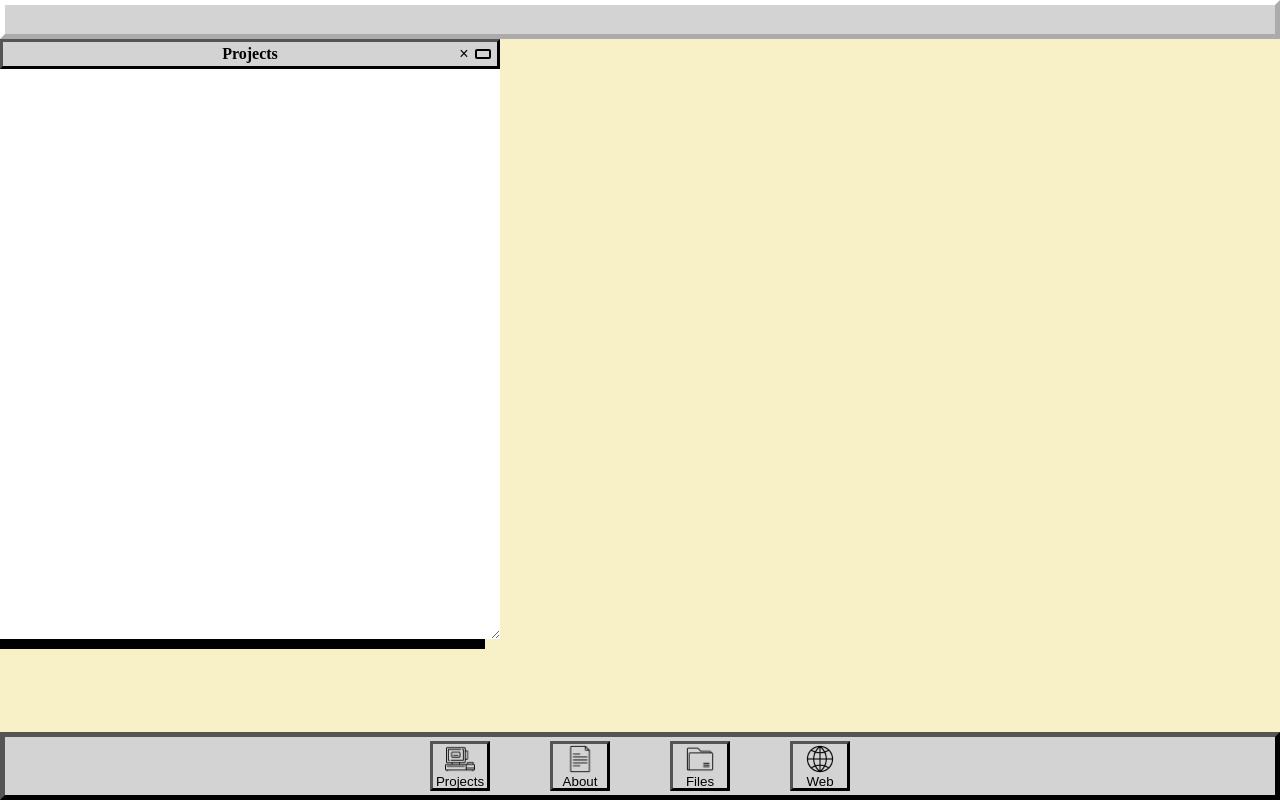
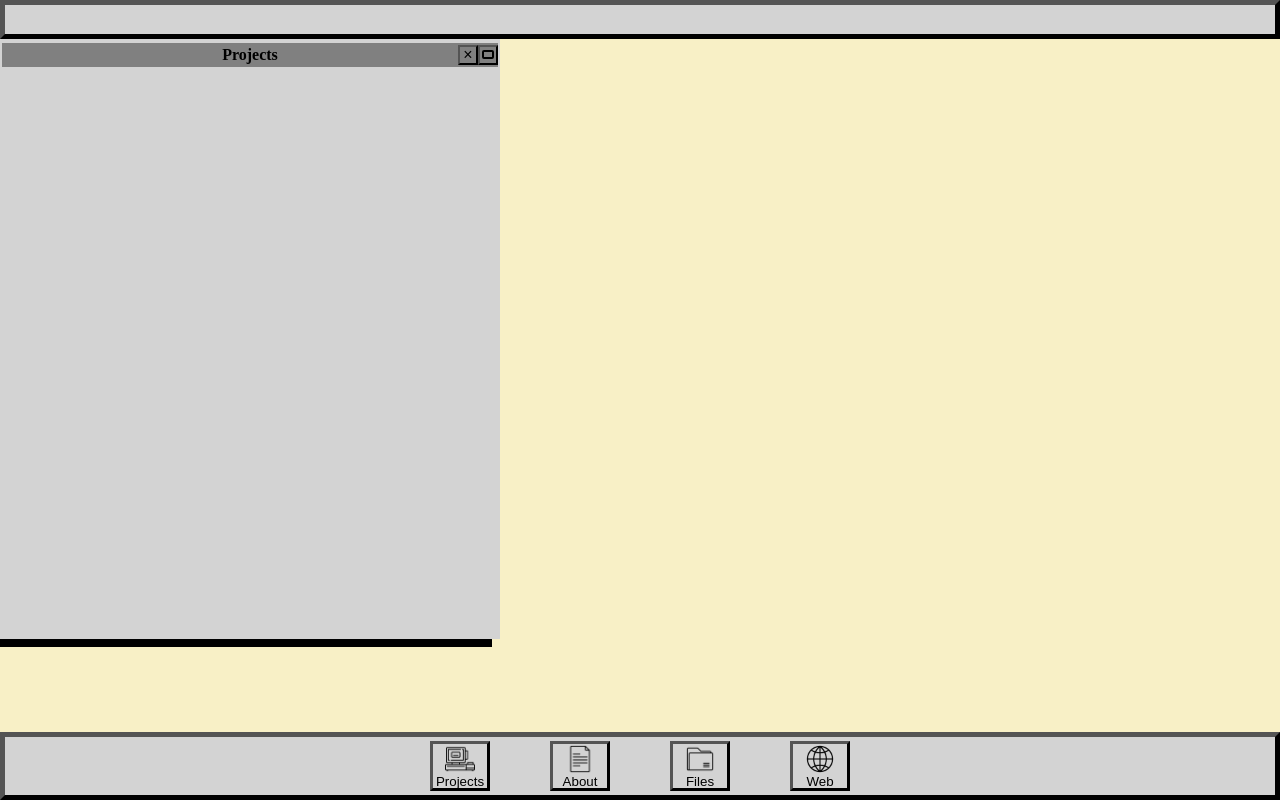
Before and after one commit to micahjp/personal_site, a plain HTML site: page index.html in a window 1280 px wide. Both pictures are taken after a click on the button "Projects". Drawn offline with Linux system fonts and the light colour scheme.

Commit message:
completed window styling

```diff
--- a/css/stylesByClass.css
+++ b/css/stylesByClass.css
@@ -1,32 +1,32 @@
 .window {
-    background-color: white;
+    background-color: #D3D3D3;
+    border: 2px solid #D3D3D3;
     position: absolute;
     display: none;
-    box-shadow: -15px 10px black;
-    max-height: 90vh;
-    max-width: 100%;
+    box-sizing: border-box;
+    box-shadow: -8px 8px black;
     width: 500px;
     height: 600px;
-    min-height: 500px;
-    min-width: 400px;
-    resize: both;
-    overflow: scroll;
     z-index: 1;
+    overflow: hidden;
+//    resize: both;
 }
 
 .titleBar {
+    background-color: #808080;
     display: flex;
     align-items: center;
     justify-content: space-between;
     box-sizing: border-box;
-    background-color: #D3D3D3;
-    border: 3px outset black;
-    height: 30px;
+    border-top: 2px solid #D3D3D3;
+    border-bottom: 4px solid #D3D3D3;
+    font-size: 16px;
+    height: 5%;
     width: 100%;
 }
 
 .titleBarSpacer {
-    width: 50px;
+    width: 40px;
 }
 
 .windowTitle {
@@ -38,25 +38,29 @@
     display: flex;
     align-items: center;
     justify-content: center;
-    width: 50px;
+    box-sizing: border-box;
+    width: 40px;
 }
 
-.hide {
+.titleBarButton {
     background: transparent;
-    padding: none;
-    border: none;
+    border: 2px outset black;
     font-size: inherit;
+    display: flex;
+    justify-content: center;
+    align-items: center;
+    text-align: center;
+    height: 20px;
+    width: 20px;
     cursor: pointer;
+    padding: 0;
 }
 
 .maximize {
-    height: 10px;
-    width: 10px;
-    background: transparent;
+    height: 5px;
+    width: 8px;
     border-radius: 2px;
     border: 2px solid black;
-    font-size: inherit;
-    cursor: pointer;
 }
 
 .grab {
@@ -68,11 +72,23 @@
 }
 
 .documentBody {
+    height: 95%;
+    border: 4px inset #808080;
+    background-color: white;
+    box-sizing: border-box;
+    overflow-y: hidden;
+}
+
+.documentBodyContent {
+    height: 100%;
+    overflow-y: auto;
+    box-sizing: border-box;
     display: flex;
+    text-align: center;
+    background-color: white;
     flex-direction: column;
     justify-content: space-around;
     align-items: center;
-    text-align: center;
 }
 
 
--- a/css/stylesById.css
+++ b/css/stylesById.css
@@ -15,8 +15,8 @@ body {
 #statusBar {
     background-color: #D3D3D3;
     box-sizing: border-box;
-    border: 5px outset white;
-    height: min(40px, 5vh);
+    border: 5px outset black;
+    height: 40px;
     width: 100%;
 }
 
@@ -24,7 +24,7 @@ body {
     background-color: #F8F0C6;
     box-sizing: border-box;
     overflow: hidden;
-    max-height: 90vh;
+    max-height: 100%;
     max-width: 100%;
     height: 90vh;
     width: 100%;
--- a/index.html
+++ b/index.html
@@ -23,10 +23,11 @@
                             Projects
                         </h6>
                         <span class="windowButtonCluster">
-                            <button id="computerCloseButton" class="hide" data-target="computerWindow">
+                            <button id="computerCloseButton" class="hide titleBarButton" data-target="computerWindow">
                                 &times;
                             </button>
-                            <button id="computerMaxButton" class="maximize" data-target="computerWindow">
+                            <button id="computerMaxButton" class="titleBarButton" data-target="computerWindow">
+                                <div class="maximize"></div>
                             </button>
                         </span>
                     </header>
@@ -38,14 +39,16 @@
                             About Me
                         </h6>
                         <span class="windowButtonCluster">
-                            <button id="documentCloseButton" class="hide" data-target="documentWindow">
+                            <button id="documentCloseButton" class="hide titleBarButton" data-target="documentWindow">
                                 &times;
                             </button>
-                            <button id="documentMaxButton" class="maximize" data-target="documentWindow">
+                            <button id="documentMaxButton" class="titleBarButton" data-target="documentWindow">
+                                <div class="maximize"></div>
                             </button>
                         </span>
                     </header>
                     <div class="documentBody">
+                        <div class="documentBodyContent">
                             <h3>
                                 About Me
                             </h3>
@@ -55,6 +58,10 @@
                             <p>
                             Lorem ipsum dolor sit amet, consectetur adipiscing elit. Fusce et hendrerit sapien, id venenatis velit. Duis bibendum urna sed pretium sagittis. Nullam dapibus tellus quis venenatis cursus. Cras posuere, orci eu aliquet accumsan, mauris justo aliquet felis, et vestibulum leo dui eget felis. Vivamus congue congue nibh vitae lacinia. Vivamus dolor erat, sodales rhoncus vestibulum eget, pulvinar at diam. Aliquam et risus mauris. Sed eleifend gravida sapien at egestas. Ut nisi felis, viverra vel ipsum ut, venenatis vehicula enim. Fusce tincidunt sed massa eget pulvinar. Morbi rutrum ornare consectetur.
                             </p>
+                            <p>
+                            Lorem ipsum dolor sit amet, consectetur adipiscing elit. Fusce et hendrerit sapien, id venenatis velit. Duis bibendum urna sed pretium sagittis. Nullam dapibus tellus quis venenatis cursus. Cras posuere, orci eu aliquet accumsan, mauris justo aliquet felis, et vestibulum leo dui eget felis. Vivamus congue congue nibh vitae lacinia. Vivamus dolor erat, sodales rhoncus vestibulum eget, pulvinar at diam. Aliquam et risus mauris. Sed eleifend gravida sapien at egestas. Ut nisi felis, viverra vel ipsum ut, venenatis vehicula enim. Fusce tincidunt sed massa eget pulvinar. Morbi rutrum ornare consectetur.
+                            </p>
+                        </div>
                     </div>
                 </div>
             </section>
--- a/js/windows.js
+++ b/js/windows.js
@@ -44,10 +44,10 @@ export function startWindowDrag(mousedownEvent) {
             windowElement.style.left = 0 > new_left ? 0 : `${window.innerWidth - windowElement.clientWidth}px`;
         }
 
-        if (new_top >= 0 && new_top  + windowElement.clientHeight < window.innerHeight - document.getElementById("dock").offsetHeight) {
+        if (new_top >= 40 && new_top + windowElement.clientHeight < window.innerHeight - document.getElementById("dock").offsetHeight) {
             windowElement.style.top = `${new_top}px`;
         } else {
-            windowElement.style.top = 0 > new_top ? 0 : `${window.innerHeight - windowElement.clientHeight - document.getElementById("dock").offsetHeight}px`;
+            windowElement.style.top = 40 > new_top ? `40px` : `${window.innerHeight - windowElement.clientHeight - document.getElementById("dock").offsetHeight}px`;
         }
     }
 
```
Lines whose indentation alone changed are shown as unchanged.
